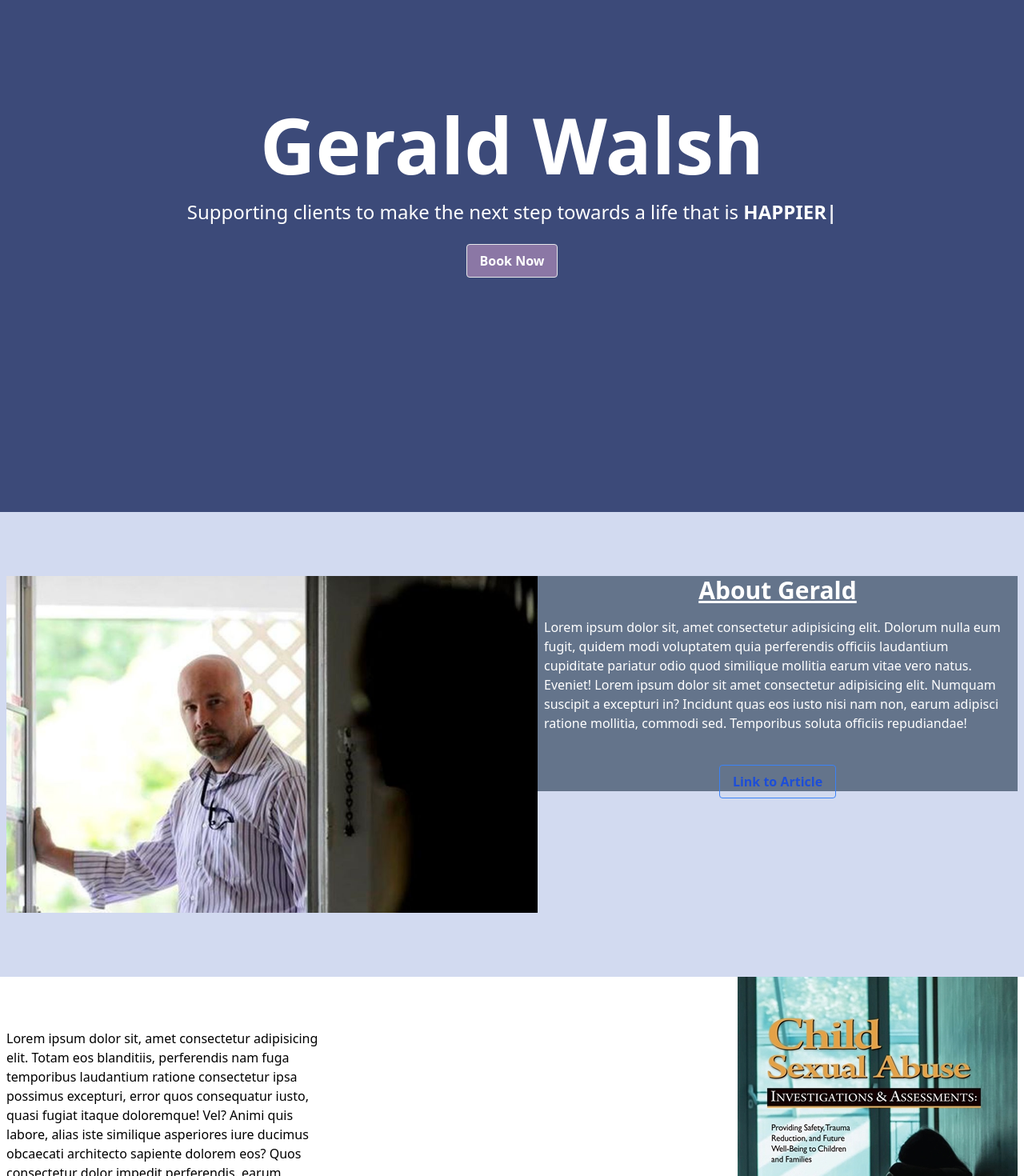
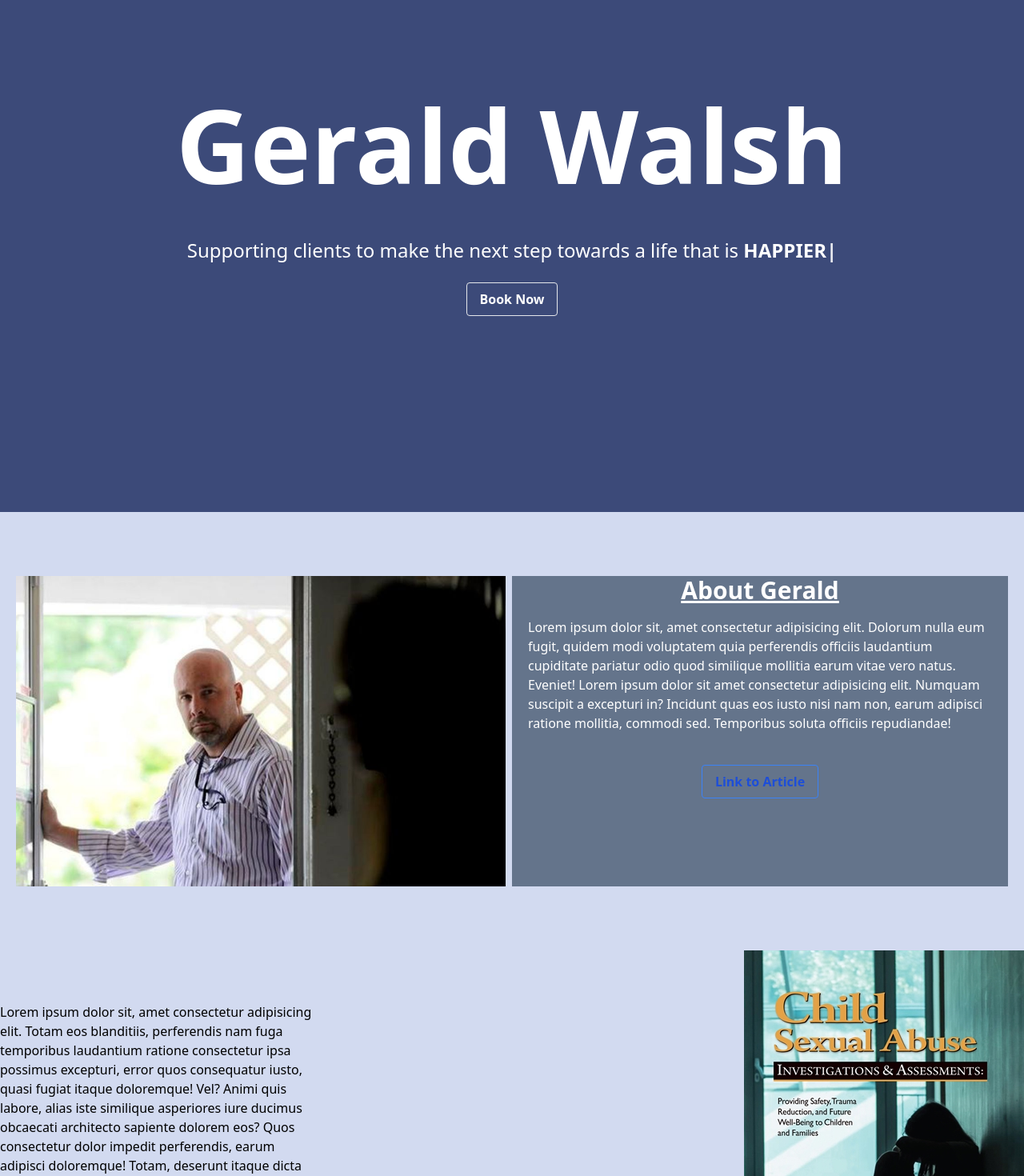
Before and after one commit to EthanCoulter/gerry-website, a React (Create React App) app: page / in a window 1280 px wide. Shown: the part 160-1630 px from the top of the page at 80% size. Built offline with nearby package versions, Linux system fonts and the light colour scheme.

Commit message:
Last update for the day

```diff
--- a/package.json
+++ b/package.json
@@ -9,7 +9,7 @@
     "react": "^18.2.0",
     "react-dom": "^18.2.0",
     "react-icons": "^4.8.0",
-    "react-scripts": "5.0.1",
+    "react-scripts": "^5.0.1",
     "react-typed": "^1.2.0",
     "web-vitals": "^2.1.4"
   },
--- a/src/App.js
+++ b/src/App.js
@@ -3,6 +3,7 @@ import Hero from './components/Hero';
 import Book from './components/Book';
 import Header from './components/Header';
 import Testimonials from './components/Testimonials';
+import Bookapt from './components/Bookapt';
 
 function App() {
   return (
@@ -12,6 +13,7 @@ function App() {
       <Hero/>
       <Book/>
       <Testimonials/>
+      <Bookapt/>
     </div>
   );
 }
--- a/src/Components/Book.jsx
+++ b/src/Components/Book.jsx
@@ -3,7 +3,7 @@ import gerryBook from "../assets/gerryBook.jpg"
 
 const Book = () => {
     return (
-        <div className="flex flex-col-reverse justify-between items-center mx-2 md:flex-row">
+        <div id="abc" className="flex flex-col-reverse justify-between items-center bg-light-shade md:flex-row">
             <div className="flex flex-col items-center">
                 <div className="max-w-[400px] pb-10">
                     <p> Lorem ipsum dolor sit, amet consectetur adipisicing elit. Totam eos blanditiis, perferendis nam fuga temporibus laudantium ratione consectetur ipsa possimus excepturi, error quos consequatur iusto, quasi fugiat itaque doloremque! Vel?
--- a/src/Components/Bookapt.jsx
+++ b/src/Components/Bookapt.jsx
@@ -1,4 +1,6 @@
 import React from "react"
+
+
 
 
 const Bookapt = () => {
--- a/src/Components/Header.jsx
+++ b/src/Components/Header.jsx
@@ -4,7 +4,7 @@ import Typed from "react-typed";
 const Header = () => {
   return (
     <div className="flex flex-col justify-center items-center h-screen  bg-main-brand-col">
-      <h1 className="text-5xl font-bold pb-5 text-white tablet:text-6xl laptop:text-8xl">Gerald Walsh</h1>
+      <h1 className="text-[10vw] font-bold pb-5 text-white ">Gerald Walsh</h1>
       <h3 className=" items-center text-md align-center text-center mb-6 w-[vw] mx-2 text-white tablet:text-xl laptop:text-2xl">
         Supporting clients to make the next step towards a life that is{" "}
         <span className="uppercase font-bold">
@@ -17,7 +17,7 @@ const Header = () => {
         </span>
       </h3>
 
-      <button className="bg-dark-accent hover:bg-dark-shades text-white font-semibold hover:text-white py-2 px-4 border border-dark-shade rounded">
+      <button className="bg-transparent hover:bg-dark-accent text-white font-semibold hover:text-white py-2 px-4 border border-dark-shade rounded ease-in-out duration-200">
         Book Now
       </button>
     </div>
--- a/src/Components/Hero.jsx
+++ b/src/Components/Hero.jsx
@@ -3,11 +3,11 @@ import Jerry from '../assets/jerry.jpg';
 
 const Hero = () => {
     return (
-        <div className="flex flex-col justify-between py-20 bg-light-shade px-2 md:flex-row ">
+        <div id="about"className="flex flex-col justify-between py-20 bg-light-shade px-5 md:flex-row ">
             <div className="">
-                <img className="w-vw " src={Jerry} alt="Jerry" />
+                <img className="w-vw h-[vh] pr-2" src={Jerry} alt="Jerry" />
             </div>
-            <div className="flex flex-col items-center max-w-[600px] align-center mx-auto px-2 bg-slate-500 tablet:max-h-[269.23px]">
+            <div className="flex flex-col items-center w-vw max-w-[50%] px-5 h-vh align-center mx-auto bg-slate-500 ">
                 <h1 className="text-3xl pb-4 font-bold underline text-white">About Gerald</h1>
                 <p className=" text-white pb-10">Lorem ipsum dolor sit, amet consectetur adipisicing elit. Dolorum nulla eum fugit, quidem modi voluptatem quia perferendis officiis laudantium cupiditate pariatur odio quod similique mollitia earum vitae vero natus. Eveniet! Lorem ipsum dolor sit amet consectetur adipisicing elit. Numquam suscipit a excepturi in? Incidunt quas eos iusto nisi nam non, earum adipisci ratione mollitia, commodi sed. Temporibus soluta officiis repudiandae!</p>
                 <button className="bg-transparent hover:bg-blue-500 text-blue-700 font-semibold hover:text-white py-2 px-4 border border-blue-500 hover:border-transparent rounded"> <a href="https://www.thestar.com/news/canada/2014/12/12/through_the_eyes_of_a_cas_frontline_worker.html" target="_blank" rel="noreferrer noopener">Link to Article</a> </button>
--- a/src/Components/Navbar.jsx
+++ b/src/Components/Navbar.jsx
@@ -9,12 +9,13 @@ const Navbar = () => {
     const handleNav = () => {
         return setNav(!nav)
     };
+
     return (
         <div className=" flex justify-between items-center h-24 mx-auto px-4 w-full fixed text-white bg-main-brand-col">
             <h1 className="w-full drop-shadow-lg text-xl md:text-2xl lg:text-3xl font-bold text-white pointer-events-none ">G.W Consulting</h1>
             <ul className="hidden text-xl md:flex">
-                <li className="p-4 hover:bg-hover-nav  rounded-full cursor-pointer ease-in-out duration-200 drop-shadow-md">Home</li>
-                <li className="p-4 hover:bg-hover-nav rounded-full cursor-pointer ease-in-out duration-200 drop-shadow-md">About</li>
+                <li className="p-4 hover:bg-hover-nav  rounded-full cursor-pointer ease-in-out duration-200 drop-shadow-md" >Home</li>
+                <li className="p-4 hover:bg-hover-nav rounded-full cursor-pointer ease-in-out duration-200 drop-shadow-md"><a href="#about">About</a></li>
                 <li className="p-4 hover:bg-hover-nav rounded-full cursor-pointer ease-in-out duration-200 drop-shadow-md">Testimonials</li>
                 <li className="p-4 hover:bg-hover-nav rounded-full cursor-pointer ease-in-out duration-200 drop-shadow-md">Contact</li>
             </ul>
@@ -28,10 +29,10 @@ const Navbar = () => {
             <div className={!nav ? "fixed left-0 top-0 w-[60%] h-full border-r border-r-gray-900 bg-[#000300] ease-in-out duration-500" : 'fixed left-[-100%]'}>
                 <h1 className="w-full drop-shadow-mdtext-3xl font-bold  text-white m-4 pointer-events-none">G.W Consulting</h1>
                 <ul className="p-4 uppercase">
-                    <li className="p-4 border-b border-gray-600 hover:text-xl cursor-pointer ease-in-out duration-200">Home</li>
-                    <li className="p-4 border-b border-gray-600 hover:text-xl cursor-pointer ease-in-out duration-200">About</li>
-                    <li className="p-4 border-b border-gray-600 hover:text-xl cursor-pointer ease-in-out duration-200">Testimonials</li>
-                    <li className="p-4 border-gray-600 hover:text-xl cursor-pointer ease-in-out duration-200">Contact</li>
+                    <li className="p-4 border-b border-gray-600 hover:bg-gray-800 cursor-pointer ease-in-out duration-200">Home</li>
+                    <li className="p-4 border-b border-gray-600 hover:bg-gray-800 cursor-pointer ease-in-out duration-200">About</li>
+                    <li className="p-4 border-b border-gray-600 hover:bg-gray-800 cursor-pointer ease-in-out duration-200">Testimonials</li>
+                    <li className="p-4 border-gray-600 hover:bg-gray-800 cursor-pointer ease-in-out duration-200">Contact</li>
                 </ul>
             </div>
 
--- a/src/index.css
+++ b/src/index.css
@@ -1,3 +1,8 @@
 @tailwind base;
 @tailwind components;
 @tailwind utilities;
+
+
+html {
+    scroll-behavior: smooth;
+  }
```
Also changed, not shown: 1 other file (tests, documents, lock files or other folders).
